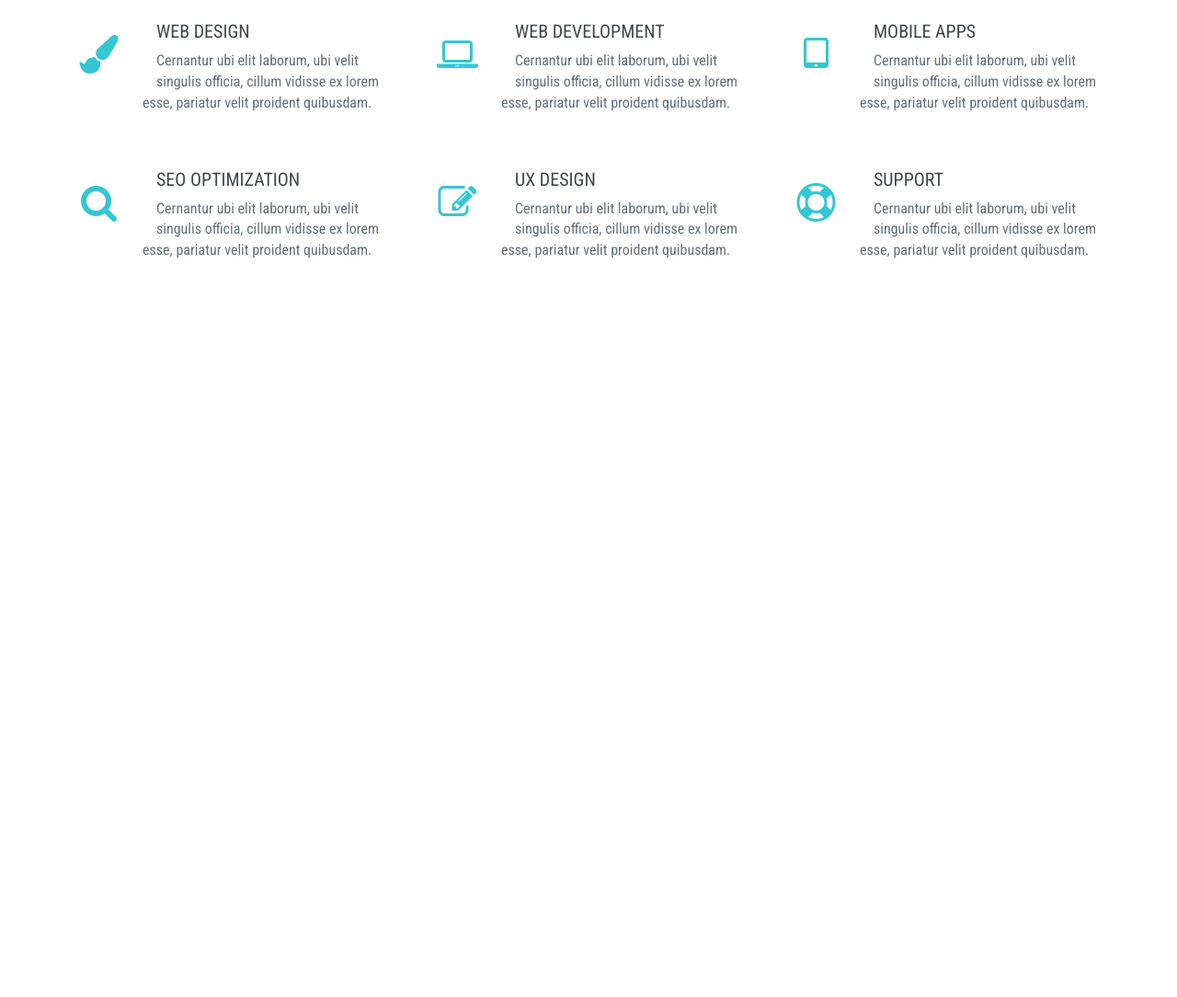
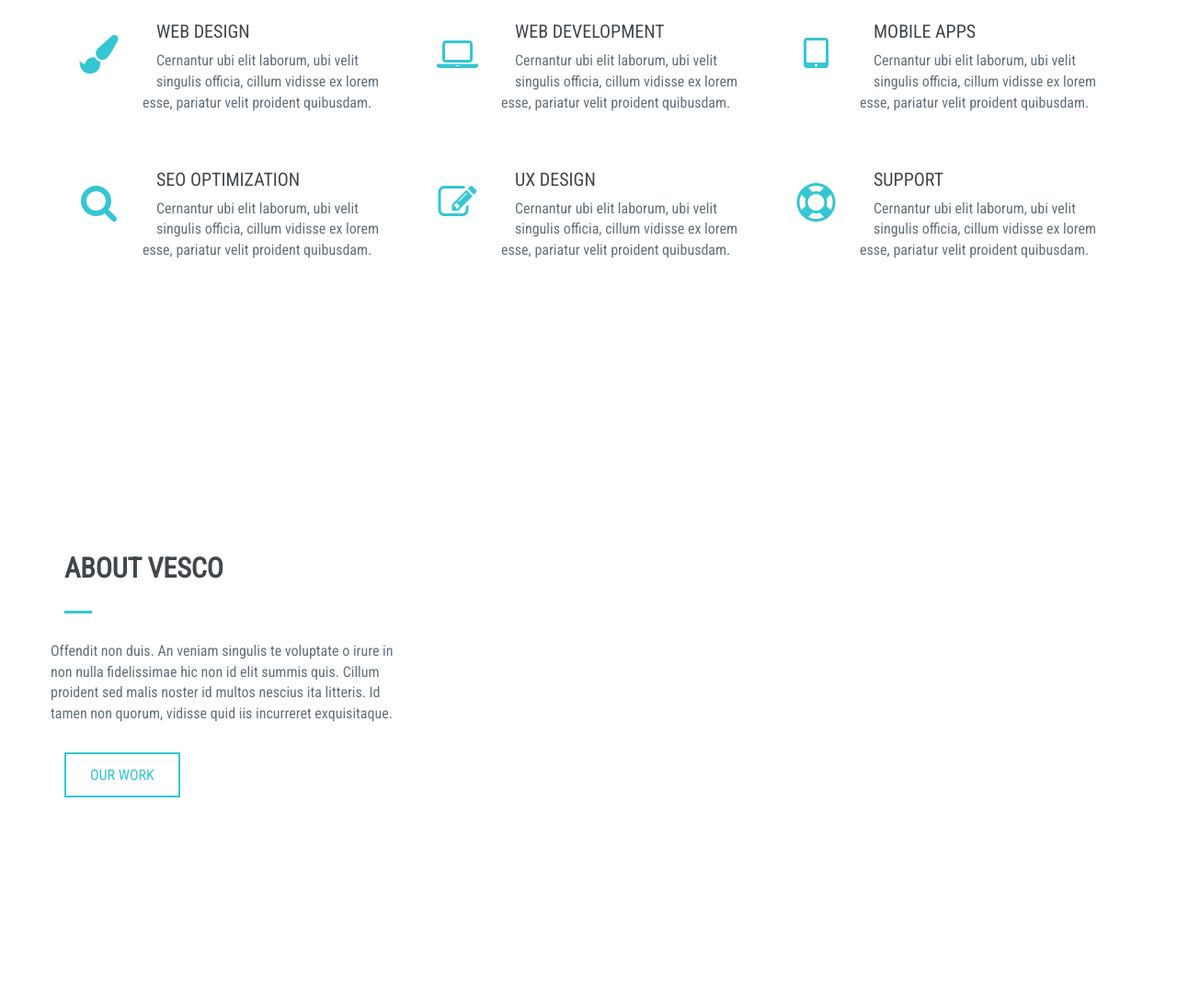
Before and after one commit to massimobiagioli/vesco, a plain HTML site: page index.html in a window 1280 px wide. Shown: the part 953-2037 px from the top of the page at 92% size. Before the commit the page ends 1337 px from the top, so only its background shows below. Drawn offline with Linux system fonts and the light colour scheme.

Commit message:
About section

```diff
--- a/css/style.css
+++ b/css/style.css
@@ -105,6 +105,17 @@ h3 {
     color: #41464b;
 }
 
+.btn-blue {
+    border-color: #34c6d3;
+    color: #34c6d3;
+}
+
+.btn-blue:hover,
+.btn-blue:focus {
+    background-color: #34c6d3;
+    color: #fff;
+}
+
 
 /*======================================
     ANIMATE
@@ -187,3 +198,36 @@ h3 {
     margin: 0;
     padding-left: 85px;
 }
+
+
+/*======================================
+    ABOUT
+========================================*/
+
+#about-content-box {
+    float: left;
+    height: 700px;
+}
+
+#about-content-box-outer {
+    width: 100%;
+    height: 100%;
+    display: table;
+}
+
+#about-content-box-inner {
+    display: table-cell;
+    vertical-align: middle;
+}
+
+#about .content-title h3 {
+    text-align: left;
+}
+
+#about .content-title-underline {
+    margin: 0 0 30px 0;
+}
+
+#about-desc p {
+    margin-bottom: 30px;
+}
--- a/index.html
+++ b/index.html
@@ -63,14 +63,14 @@
 
         <div class="content-box">
 
-            <div class="content-title wow fadeInDown" data-wow-duration="2s" data-wow-delay=".5s">
+            <div class="content-title wow animated fadeInDown" data-wow-duration="2s" data-wow-delay=".5s">
                 <h3> Services </h3>
                 <div class="content-title-underline"></div>
             </div>
 
             <div class="container">
 
-                <div class="row wow fadeInUp" ata-wow-duration="2s" data-wow-delay=".5s">
+                <div class="row wow animated fadeInUp" data-wow-duration="2s" data-wow-delay=".5s">
 
                     <!-- row1 -->
                     <div class="col-md-4">
@@ -162,6 +162,51 @@
 
     </section>
 
+    <!-- About -->
+    <section id="about">
+
+        <!-- About right side with diagonal BG parallax -->
+        <div id="about-bg-diagonal"></div>
+
+        <!-- About left side with content -->
+        <div class="container">
+
+            <div class="row">
+
+                <div class="col-md-4">
+
+                    <div id="about-content-box">
+
+                        <div id="about-content-box-outer">
+
+                            <div id="about-content-box-inner">
+
+                                <div class="content-title wow animated fadeInDown" data-wow-duration="2s" data-wow-delay=".5s">
+                                    <h3> About Vesco </h3>
+                                    <div class="content-title-underline"></div>
+                                </div>
+
+                                <div id="about-desc" class="row wow animated fadeInDown" data-wow-duration="2s" data-wow-delay=".5s">
+                                    <p>Offendit non duis. An veniam singulis te voluptate o irure in non nulla fidelissimae hic non id elit summis quis. Cillum proident sed malis noster id multos nescius ita litteris. Id tamen non quorum, vidisse quid iis incurreret exquisitaque.</p>
+                                </div>
+
+                                <div id="about-btn" class="wow animated fadeInUp" data-wow-duration="2s" data-wow-delay=".5s">
+                                    <a class="btn btn-lg btn-general btn-blue" href="#work" role="button"> Our Work </a>
+                                </div>
+
+                            </div>
+
+                        </div>
+
+                    </div>
+
+                </div>
+
+            </div>
+
+        </div>
+
+    </section>
 
     <!-- jQuery -->
     <script src="js/jquery.js"></script>
```
